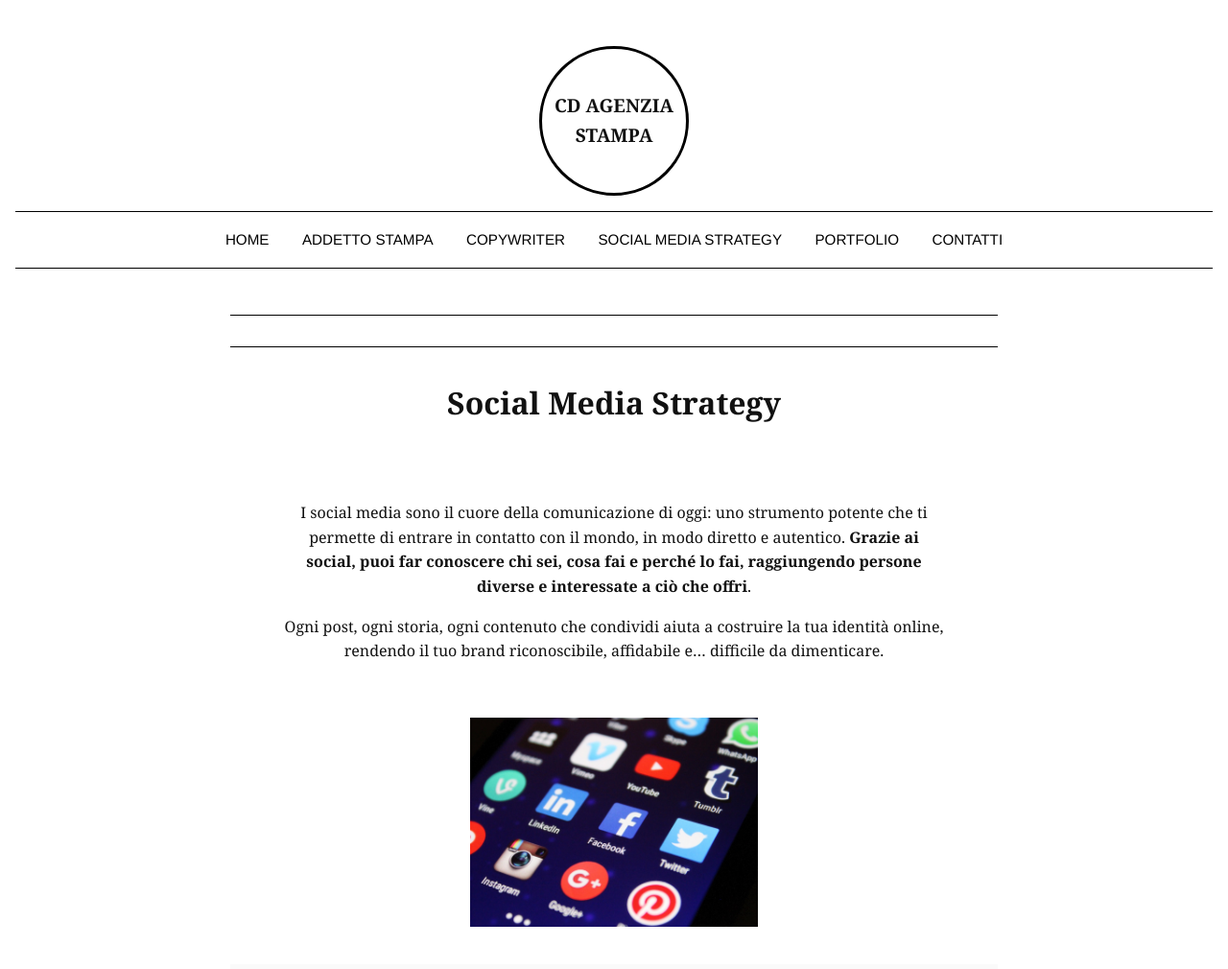
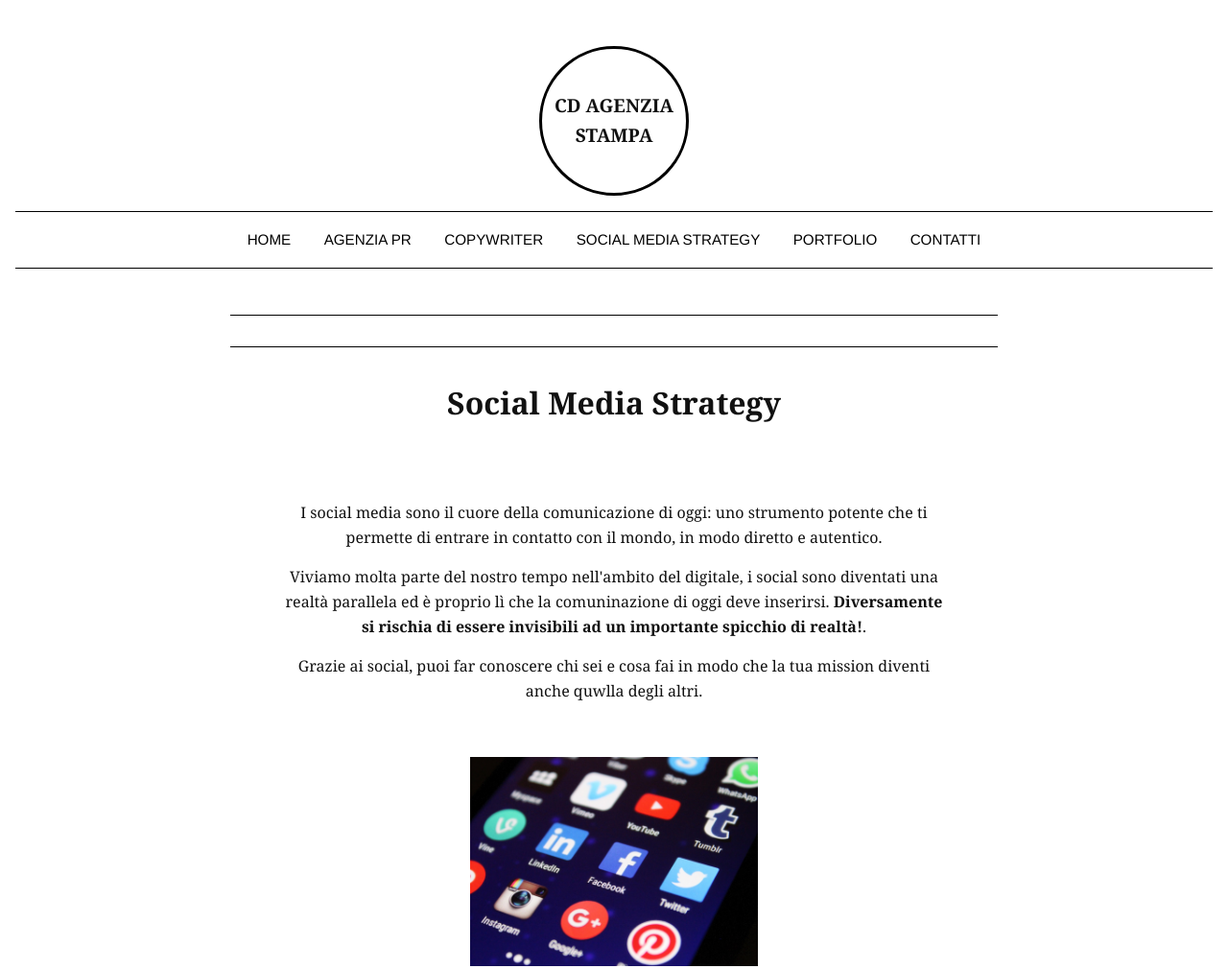
Before and after one commit to cett93/cettydangelocopywriter, a plain HTML site: page social-media.html in a window 1280 px wide. Shown: the top 1010 px of the page at 96% size. Drawn offline with Linux system fonts and the light colour scheme.

Commit message:
Update social-media.html

```diff
--- a/social-media.html
+++ b/social-media.html
@@ -5,10 +5,10 @@
 <meta charset="utf-8"/>
 <meta content="width=device-width, initial-scale=1.0" name="viewport"/>
 <title>
-  Addetto Social Media - Servizi di comunicazione
+  Addetto Social Media a Catania e Servizi di comunicazione
  </title>
 <link href="style.css" rel="stylesheet"/>
-<meta content="Gestione di contenuti digitali e Social Media per progetti, liberi professionisti e aziende." name="description"/>
+<meta content="Gestione di contenuti digitali e Social Media per progetti, liberi professionisti e aziende a Catania." name="description"/>
 <meta content="Addetto Social Media, Gestione Social, Content Strategy" name="keywords"/>
 <meta content="57YRdXzycOlnFj96N1MQAHA_Q46_bw9LxNHEIe8xsg8" name="google-site-verification"/>
 <script async="" src="https://www.googletagmanager.com/gtag/js?id=G-GLK487MTPT">
@@ -25,7 +25,7 @@
 <div class="logo-circle">CD Agenzia Stampa</div>
 <nav>
 <a href="index.html">Home</a>
-<a href="addetto-stampa.html">Addetto Stampa</a>
+<a href="agenzi-pr.html">Agenzia PR</a>
 <a href="copywriter.html">Copywriter</a>
 <a href="social-media.html">Social Media Strategy</a>
 <a href="portfolio.html">Portfolio</a>
@@ -38,10 +38,10 @@
 <main>
 <h1>Social Media Strategy</h1>
   <div style="text-align: center; padding: 40px; line-height: 1.6;">
-<p>I social media sono il cuore della comunicazione di oggi: uno strumento potente che ti permette di entrare in contatto con il mondo, in modo diretto e autentico.
-<strong>Grazie ai social, puoi far conoscere chi sei, cosa fai e perché lo fai, raggiungendo persone diverse e interessate a ciò che offri</strong>.</p>
+<p>I social media sono il cuore della comunicazione di oggi: uno strumento potente che ti permette di entrare in contatto con il mondo, in modo diretto e autentico. <p>Viviamo molta parte del nostro tempo nell'ambito del digitale, i social sono diventati una realtà parallela ed è proprio lì che la comuninazione di oggi deve inserirsi.<strong> Diversamente si rischia di essere invisibili ad un importante spicchio di realtà!</strong>.</p>
+<p>Grazie ai social, puoi far conoscere chi sei e cosa fai in modo che la tua mission diventi anche quwlla degli altri.</p>
 
-<p>Ogni post, ogni storia, ogni contenuto che condividi aiuta a costruire la tua identità online, rendendo il tuo brand riconoscibile, affidabile e… difficile da dimenticare.</p>
+
 </div>
     <img src="media.jpg" alt="addetto social media" width="300">
 </main>
```
